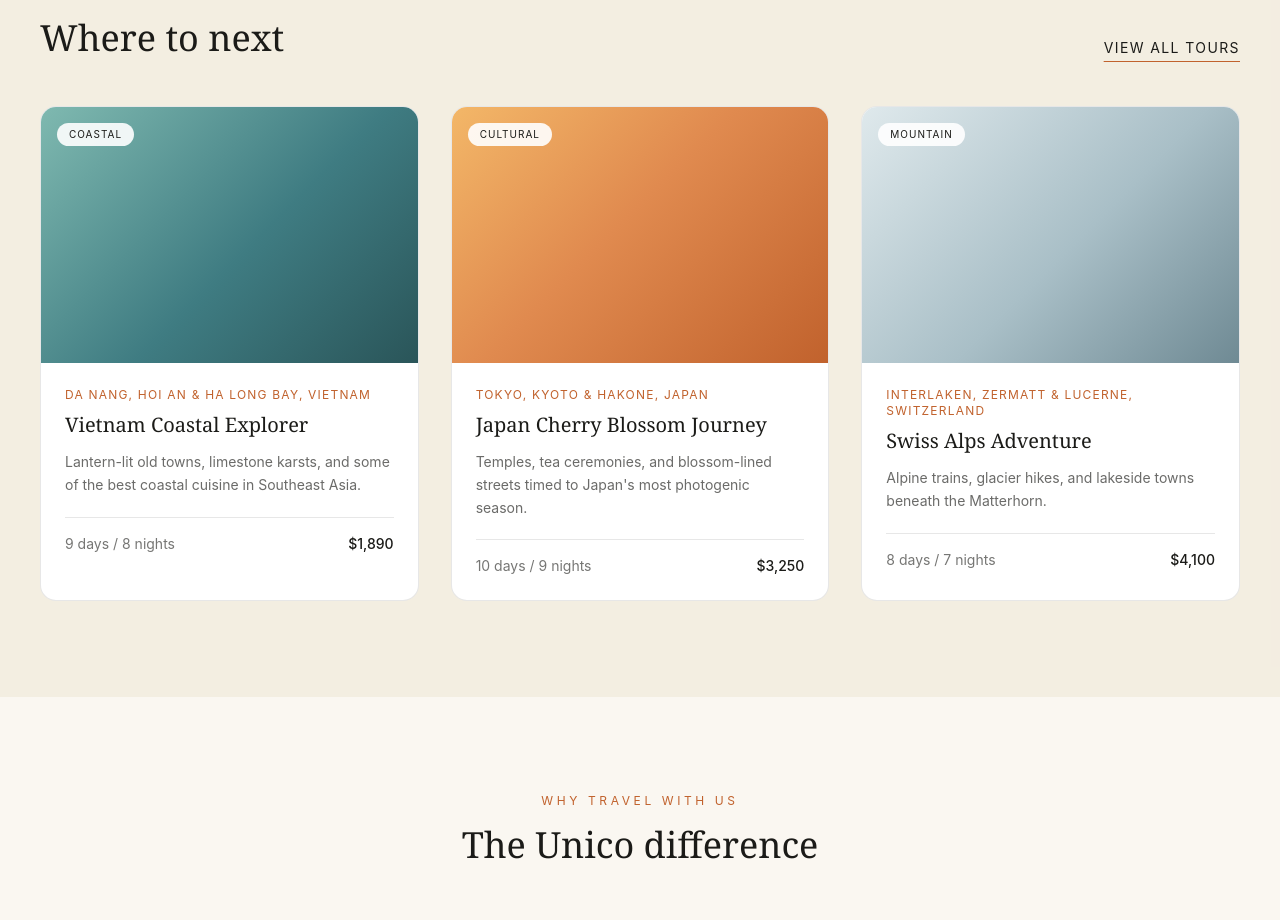
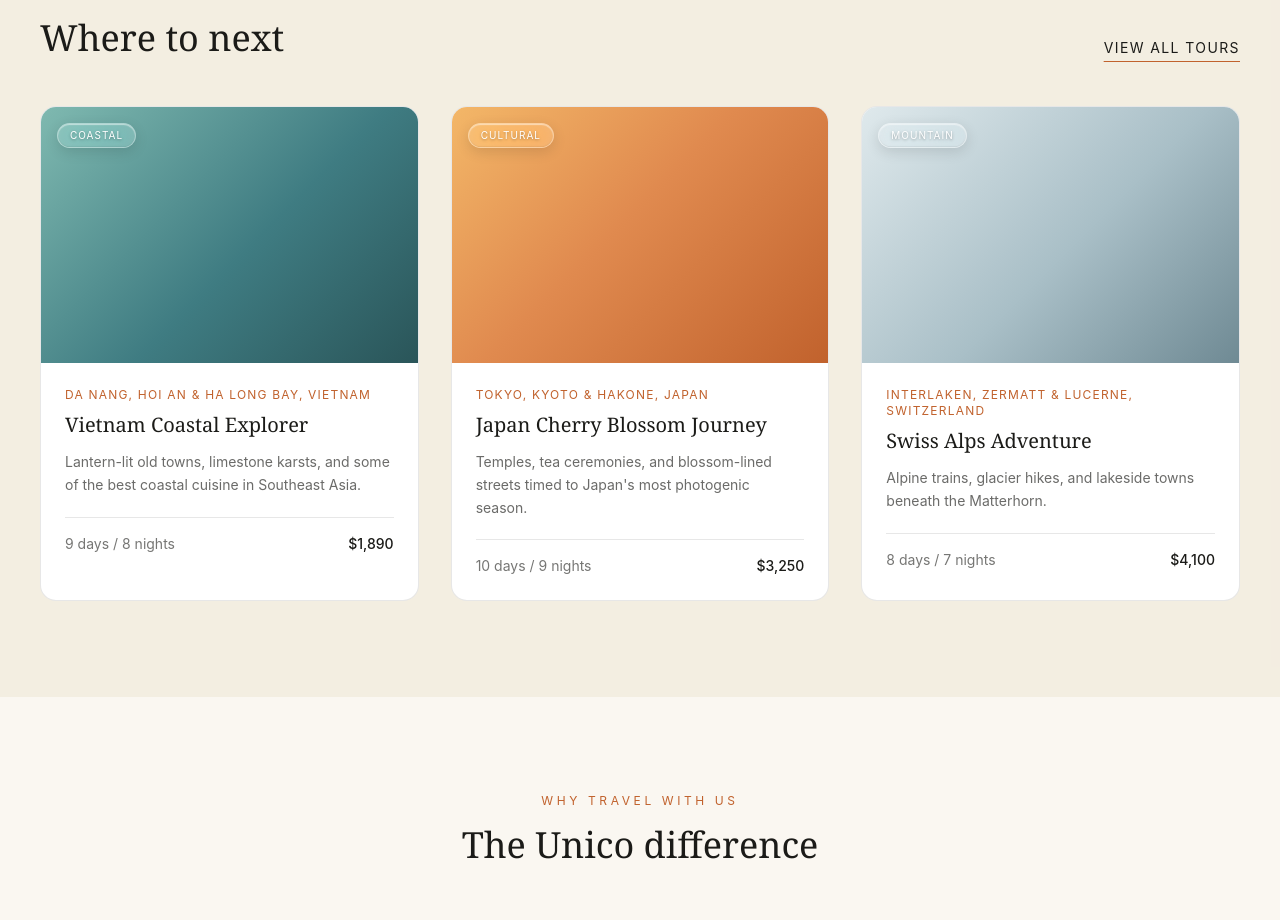
Before and after one commit to Kimphanunico/unico-travel, a Next.js app: page / in a window 1280 px wide. Shown: the part 1366-2286 px from the top of the page. Built offline with nearby package versions, Linux system fonts and the light colour scheme; no server answers.

Commit message:
Experiment: apply Apple Liquid Glass frosted style to tour card category badge

```diff
--- a/components/TourCard.tsx
+++ b/components/TourCard.tsx
@@ -26,7 +26,7 @@ export default function TourCard({ tour }: { tour: Tour }) {
           />
         )}
         <div className="absolute inset-x-4 top-4 flex flex-wrap items-start gap-2">
-          <span className="rounded-full bg-white/90 px-3 py-1 text-[10px] uppercase tracking-widest text-ink">
+          <span className="rounded-full border border-white/35 bg-white/20 px-3 py-1 text-[10px] uppercase tracking-widest text-white shadow-[inset_0_1px_1px_rgba(255,255,255,0.5),inset_0_-1px_1px_rgba(0,0,0,0.06),0_4px_14px_rgba(0,0,0,0.12)] backdrop-blur-md backdrop-saturate-150 [text-shadow:0_1px_3px_rgba(0,0,0,0.35)]">
             {pick(tour.category, locale)}
           </span>
           {tour.tourType && (
```
